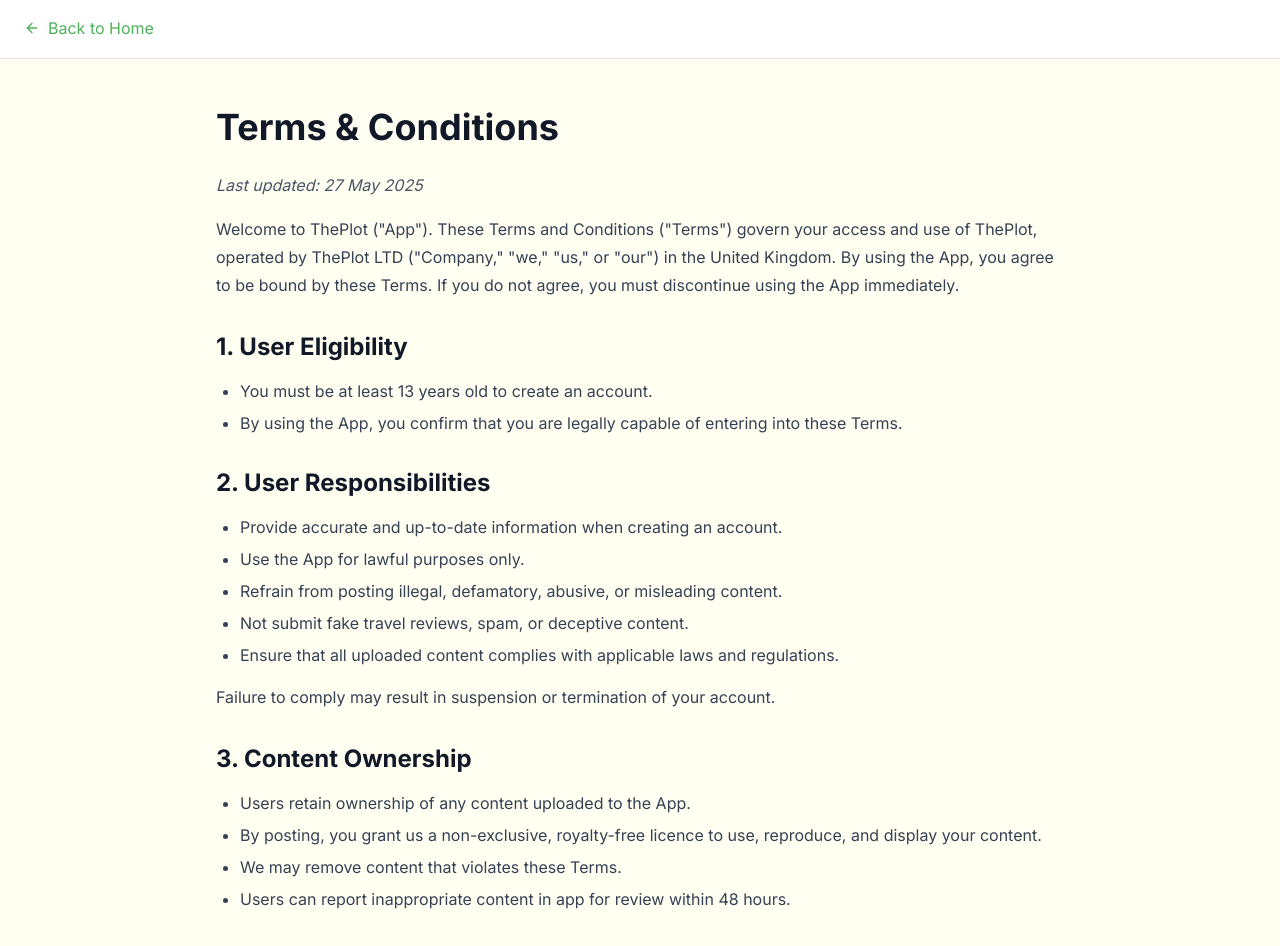
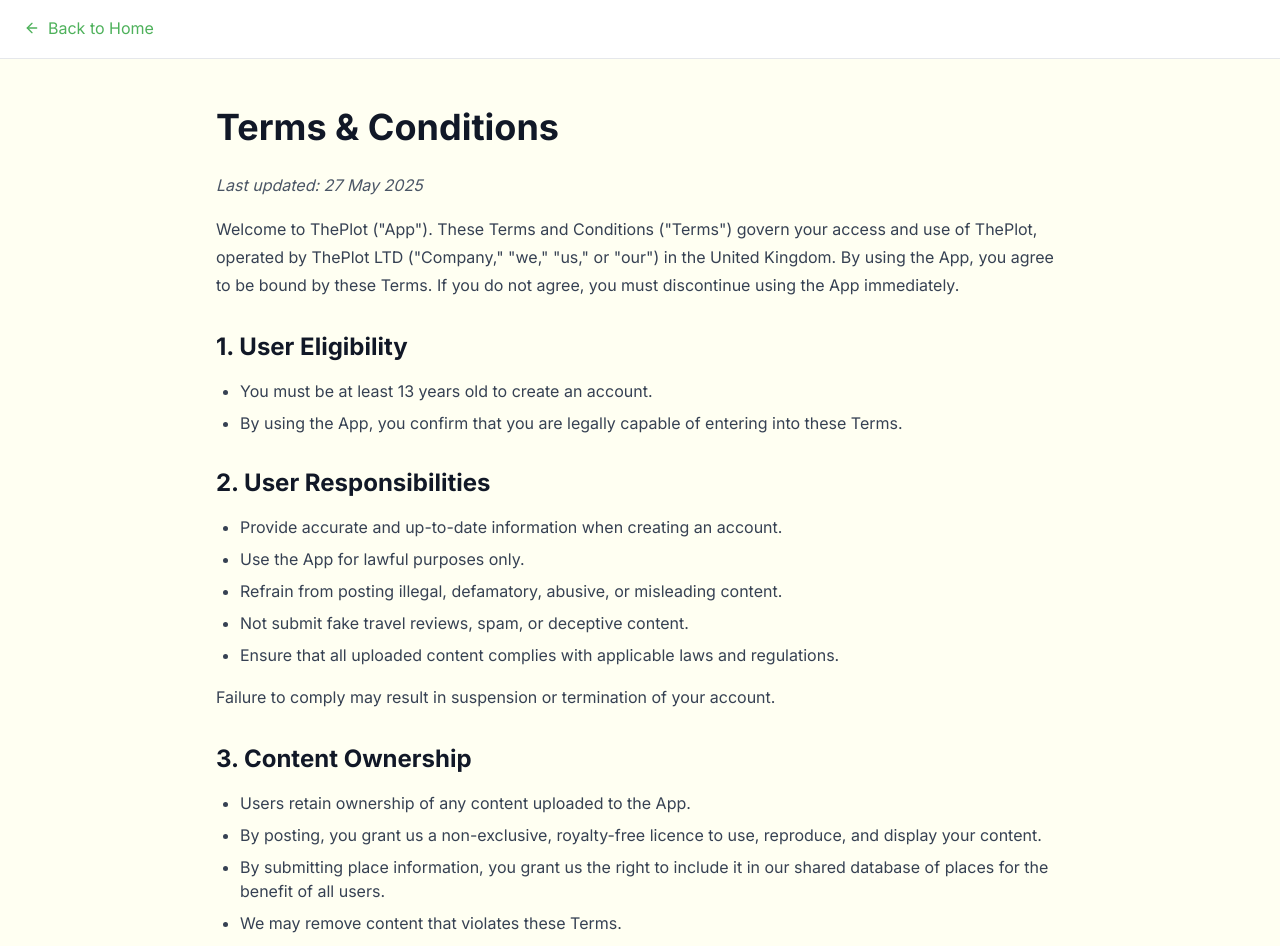
Before and after one commit to Theplottravel/theplot-website, a Next.js app: page /terms in a window 1280 px wide. Shown: the top 946 px of the page. Built offline with nearby package versions, Linux system fonts and the light colour scheme.

Commit message:
“privacy”

```diff
--- a/app/terms/page.tsx
+++ b/app/terms/page.tsx
@@ -54,6 +54,7 @@
             <ul className="list-disc pl-6 text-gray-700 space-y-2">
               <li>Users retain ownership of any content uploaded to the App.</li>
               <li>By posting, you grant us a non-exclusive, royalty-free licence to use, reproduce, and display your content.</li>
+              <li>By submitting place information, you grant us the right to include it in our shared database of places for the benefit of all users.</li>
               <li>We may remove content that violates these Terms.</li>
               <li>Users can report inappropriate content in app for review within 48 hours.</li>
             </ul>
```
